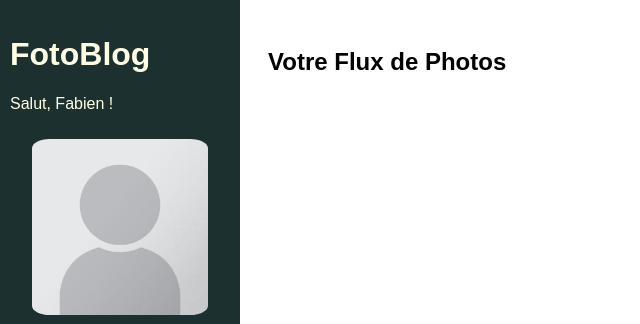
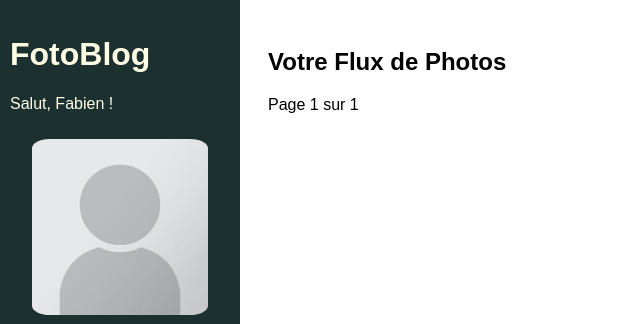
Before and after one commit to kesey/fotoblog, a Django app: page /photo/feed/ in a window 1280 px wide. Shown: the top 324 px of the page, without its empty margins (0-640 px from the left). Run offline with Django 4.2, Linux system fonts and the light colour scheme; a user stored in the database is signed in; data comes from the database, SQL or seed files in the repository; both versions use the stored data as it was after the commit.

Commit message:
add pagination

```diff
--- a/blog/templates/blog/home.html
+++ b/blog/templates/blog/home.html
@@ -3,11 +3,12 @@
 
 {% block content %}
     <h2>Votre Flux</h2>
-    {% for instance in photos_and_blogs %}
+    {% for instance in page %}
         {% if instance|model_type == "Blog" %}
             {% include 'blog/partials/blog_snippet.html' with blog=instance %}
         {% elif instance|model_type == "Photo" %}
             {% include 'blog/partials/photo_snippet.html' with photo=instance %}
         {% endif %}
     {% endfor %}
+    {% include 'blog/partials/pagination_snippet.html' %}
 {% endblock content %}
--- /dev/null
+++ b/blog/templates/blog/partials/pagination_snippet.html
@@ -0,0 +1,11 @@
+<span>
+    {% if page.has_previous %}
+        <a href="?page=1">&lt;&lt; première</a>
+        <a href="?page={{ page.previous_page_number }}">précédente</a>
+    {% endif %}
+    <span>Page {{ page.number }} sur {{ page.paginator.num_pages }}</span>
+    {% if page.has_next %}
+        <a href="?page={{ page.next_page_number }}">suivante</a>
+        <a href="?page={{ page.paginator.num_pages }}">dernière &gt;&gt;</a>
+    {% endif %}
+</span>
--- a/blog/templates/blog/photo_feed.html
+++ b/blog/templates/blog/photo_feed.html
@@ -1,9 +1,9 @@
 {% extends "base.html" %}
-{% load blog_extras %}
 
 {% block content %}
     <h2>Votre Flux de Photos</h2>
-    {% for photo in photos %}
+    {% for photo in page %}
         {% include 'blog/partials/photo_snippet.html' %}
     {% endfor %}
+    {% include 'blog/partials/pagination_snippet.html' %}
 {% endblock content %}
--- a/blog/views.py
+++ b/blog/views.py
@@ -7,6 +7,7 @@ from django.contrib.auth.mixins import LoginRequiredMixin, PermissionRequiredMix
 from django.forms import formset_factory
 from django.db.models import Q
 from itertools import chain
+from django.core.paginator import Paginator
 
 @login_required # restrict access to authenticate users in def view
 def home(request):
@@ -22,19 +23,28 @@ def home(request):
 
     photos_and_blogs = sorted(chain(blogs, photos), key= lambda instance: instance.date_created, reverse=True) # combine the two QuerySet and sort them by date of creation (begin with the most recent)
 
+    paginator = Paginator(photos_and_blogs, 6)
+    page_number = request.GET.get("page")
+    page = paginator.get_page(page_number)
+
     return render(
         request,
         "blog/home.html",
-        context={"photos": photos, "photos_and_blogs": photos_and_blogs}
+        context={"page": page}
     )
 
 @login_required
 def photo_feed(request):
     photos = models.Photo.objects.filter(uploader__in=request.user.follows.all()).order_by("-date_created")
+
+    paginator = Paginator(photos, 6)
+    page_number = request.GET.get("page")
+    page = paginator.get_page(page_number)
+
     return render(
         request,
         "blog/photo_feed.html",
-        context={"photos": photos}
+        context={"page": page}
     )
 
 class PhotoUploadPageView(LoginRequiredMixin, PermissionRequiredMixin, View): # LoginRequiredMixin restrict access to authenticate users in class view, have to be in first position
```
Also changed, not shown: db.sqlite3.
